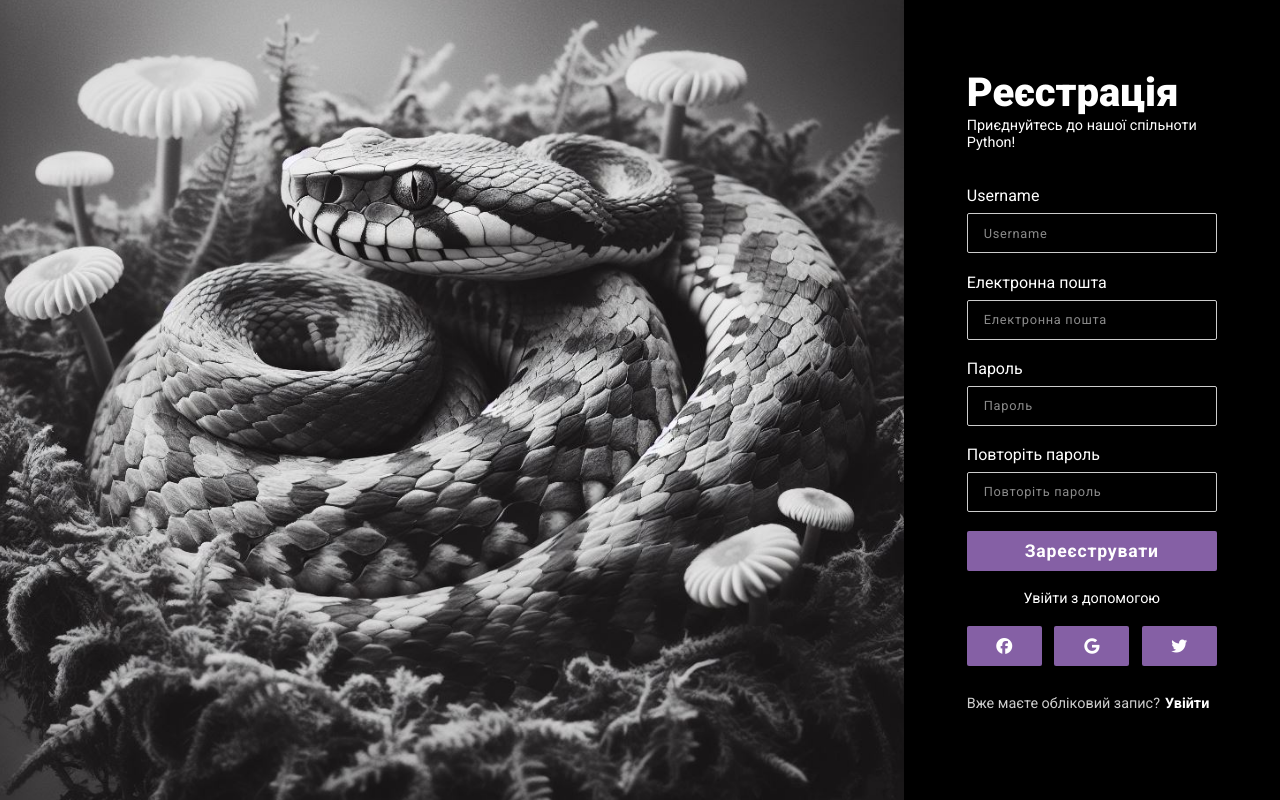
After one commit to ctalavero/PythonNest, a Django app: page /account/register/ in a window 1280 px wide. The commit adds this page. Run offline with Django 4.2, Linux system fonts and the light colour scheme; some libraries are stand-ins or nearby versions.

Commit message:
add registration, fix login form

```diff
--- a/account/form.py
+++ b/account/form.py
@@ -1 +1,22 @@
 from django import forms
+from django.contrib.auth.models import User
+
+class UserRegistrationForm(forms.ModelForm):
+    password = forms.CharField(label='Пароль', widget=forms.PasswordInput)
+    password2 = forms.CharField(label='Повторіть пароль', widget=forms.PasswordInput)
+
+    class Meta:
+        model = User
+        fields = ('username', 'email')
+
+    def clean_password2(self):
+        cd = self.cleaned_data
+        if cd['password'] != cd['password2']:
+            raise forms.ValidationError('Passwords don\'t match.')
+        return cd['password2']
+
+    def clean_email(self):
+        data = self.cleaned_data['email']
+        if User.objects.filter(email=data).exists():
+            raise forms.ValidationError('Email already in use.')
+        return data
--- a/account/static/css/login.css
+++ b/account/static/css/login.css
@@ -261,3 +261,15 @@
 p.register a:hover {
     text-decoration: underline;
 }
+
+.non-field-errors, .errorlist {
+    margin-top: 1rem; /* Додайте відступ зверху для розділення від інших елементів */
+    font-size: 0.8rem; /* Розмір шрифту */
+    margin-bottom: 1rem;
+
+}
+
+.non-field-errors li {
+    margin-bottom: 1rem; /* Відступ між окремими елементами списку */
+
+}
--- /dev/null
+++ b/account/templates/account/register.html
@@ -0,0 +1,65 @@
+{% extends "base.html" %}
+{% load static %}
+{% load widget_tweaks %}
+
+{% block title %}Register{% endblock %}
+
+{% block cssctyle %}
+    <link rel="stylesheet" href="{% static 'css/login.css' %}">
+{% endblock %}
+{% block content %}
+<section class="login-section">
+    <div class="wrapper">
+        <header>
+            <h1>Реєстрація</h1>
+            <p>Приєднуйтесь до нашої спільноти Python!</p>
+        </header>
+        <form action="{% url 'account:register' %}" method="post">
+            {% csrf_token %}
+            <div class="input-container">
+                <label for = "username">Username</label>
+                <div class="field">
+                    {% render_field form.username placeholder="Username" class="form-control" %}
+
+                </div>
+                {{ form.username.errors }}
+            </div>
+            <div class="input-container">
+                <label for = "email">Електронна пошта</label>
+                <div class="field">
+                    {% render_field form.email placeholder="Електронна пошта" class="form-control" %}
+                </div>
+                {{ form.email.errors }}
+            </div>
+            <div class="input-container">
+                <label for = "password">Пароль</label>
+                <div class="field">
+                    {% render_field form.password placeholder="Пароль" class="form-control" %}
+                </div>
+                {{ form.password.errors }}
+            </div>
+            <div class="input-container">
+                <label for = "password2">Повторіть пароль</label>
+                <div class="field">
+                    {% render_field form.password2 placeholder="Повторіть пароль" class="form-control" %}
+                </div>
+                {{ form.password2.errors }}
+            </div>
+            <input type="hidden" name="next" value="{{ next }}" />
+            <button type="submit">Зареєструвати</button>
+        </form>
+
+    </div>
+    <div class="wrapper">
+        <p class="p-center">Увійти з допомогою</p>
+        <div class="social">
+            <a href="#" class="facebook"><i class="fa-brands fa-facebook"></i></i></a>
+            <a href="#" class="google"><i class="fa-brands fa-google"></i></a>
+            <a href="#" class="twitter"><i class="fab fa-twitter"></i></a>
+        </div>
+
+        <p class="register">Вже маєте обліковий запис?<a href="{% url 'account:login' %}">Увійти</a></p>
+    </div>
+
+</section>
+{% endblock %}
--- a/account/urls.py
+++ b/account/urls.py
@@ -8,5 +8,6 @@
     path('login/', auth_views.LoginView.as_view(), name='login'),
     path('logout/', views.CustomLogoutView.as_view(), name='logout'),
     path('', views.dashboard, name='dashboard'),
+    path('register/',views.register,name='register'),
     path('test/', views.test, name='test'),
 ]
--- a/account/views.py
+++ b/account/views.py
@@ -1,7 +1,11 @@
-from django.shortcuts import render
+from django.shortcuts import render, redirect
+from django.views.decorators.http import require_POST
 from django.contrib.auth.decorators import login_required
 from django.contrib.auth.views import LogoutView
-# Create your views here.
+from .form import UserRegistrationForm
+from django.contrib.auth.mixins import LoginRequiredMixin
+from django.urls import reverse_lazy
+
 def test(request):
     return render(request, 'registration/login.html')
 
@@ -13,4 +17,23 @@
     @classmethod
     def as_view(cls, **kwargs):
         view = super().as_view(**kwargs)
-        return login_required(view)
+        view = login_required(view,redirect_field_name=None)
+        return view
+
+
+
+
+
+def register(request):
+    if request.method == 'POST':
+        user_form = UserRegistrationForm(request.POST)
+        if user_form.is_valid():
+            new_user = user_form.save(commit=False)
+            new_user.set_password(user_form.cleaned_data['password'])
+            new_user.save()
+
+
+            return render(request, 'account/register_done.html', {'new_user': new_user})
+    elif request.method == 'GET':
+        user_form = UserRegistrationForm()
+    return render(request, 'account/register.html', {'form': user_form})
```
Also changed, not shown: PythonNest/settings.py (+10 -0 lines), account/static/css/registration_done.css (added, +33 -0 lines), account/templates/account/register_done.html (added, +18 -0 lines), account/templates/registration/login.html (+22 -14 lines).
